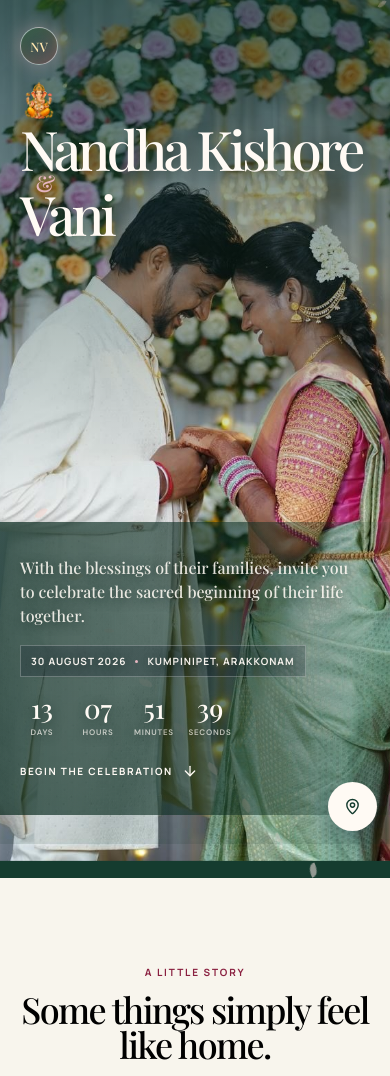
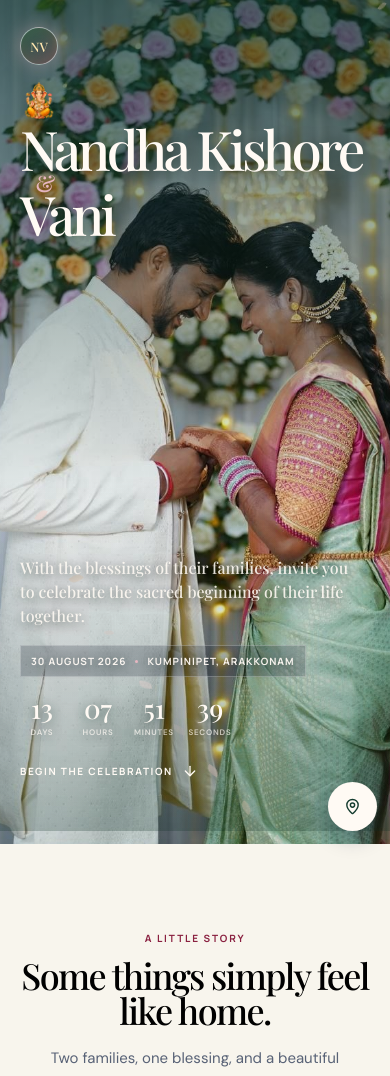
Before and after one commit to mefor1398-collab/nandha, a React (Vite) app: page / in a window 390 px wide. Shown: the top 1076 px of the page. Built offline with nearby package versions, Linux system fonts and the light colour scheme; a web font is replaced by a local one.

Commit message:
Soften mobile hero detail overlay

```diff
--- a/src/styles.css
+++ b/src/styles.css
@@ -251,14 +251,14 @@ input:focus, textarea:focus, select:focus { border-color: var(--rose); box-shado
   .hero__image-overlay { background: linear-gradient(180deg, rgba(12, 45, 34, .68) 0%, rgba(12, 45, 34, .38) 29%, rgba(12, 45, 34, .05) 61%, rgba(12, 45, 34, .12) 100%); }
   .hero__nav { position: absolute; z-index: 3; top: 0; left: 0; right: 0; }
   .wordmark { background: linear-gradient(145deg, rgba(27,87,66,.72), rgba(141,40,65,.32)); animation: monogram-glow 2.8s ease-in-out infinite; }
-  .hero__content { position: static; order: initial; flex: none; display: block; padding-top: 0; padding-bottom: 34px; }
+  .hero__content { position: static; order: initial; flex: none; display: block; padding: 0; }
   .hero__identity { position: absolute; z-index: 2; top: max(82px, calc(env(safe-area-inset-top) + 64px)); left: 20px; right: 20px; }
   .vinayagar { width: 38px; height: 38px; margin-bottom: 8px; }
   .hero h1 { margin-bottom: 0; font-size: clamp(52px, 14vw, 56px); line-height: .77; text-shadow: 0 2px 16px rgba(7, 32, 23, .56); }
   .hero h1 span { white-space: normal; }
   .hero h1 em { margin-top: 4px; margin-bottom: 1px; font-size: .42em; }
   .hero__details { position: absolute; z-index: 2; top: 64svh; left: 20px; right: 20px; padding: 16px 0 12px; text-shadow: 0 2px 12px rgba(7, 32, 23, .72); }
-  .hero__details::before { content: ''; position: absolute; z-index: -1; inset: -18px -20px -18px; background: linear-gradient(90deg, rgba(12,45,34,.72) 0%, rgba(12,45,34,.56) 62%, rgba(12,45,34,.08) 100%); pointer-events: none; }
+  .hero__details::before { content: ''; position: absolute; z-index: -1; inset: -64px -30px -34px; background: linear-gradient(180deg, rgba(12,45,34,0) 0%, rgba(12,45,34,.09) 44%, rgba(12,45,34,.24) 100%); pointer-events: none; }
   .hero__line { max-width: 340px; margin: 0 0 17px; font-size: 16px; }
   .hero__countdown { margin: 18px 0 20px; }
   .hero__date-status { display: none; }
```
